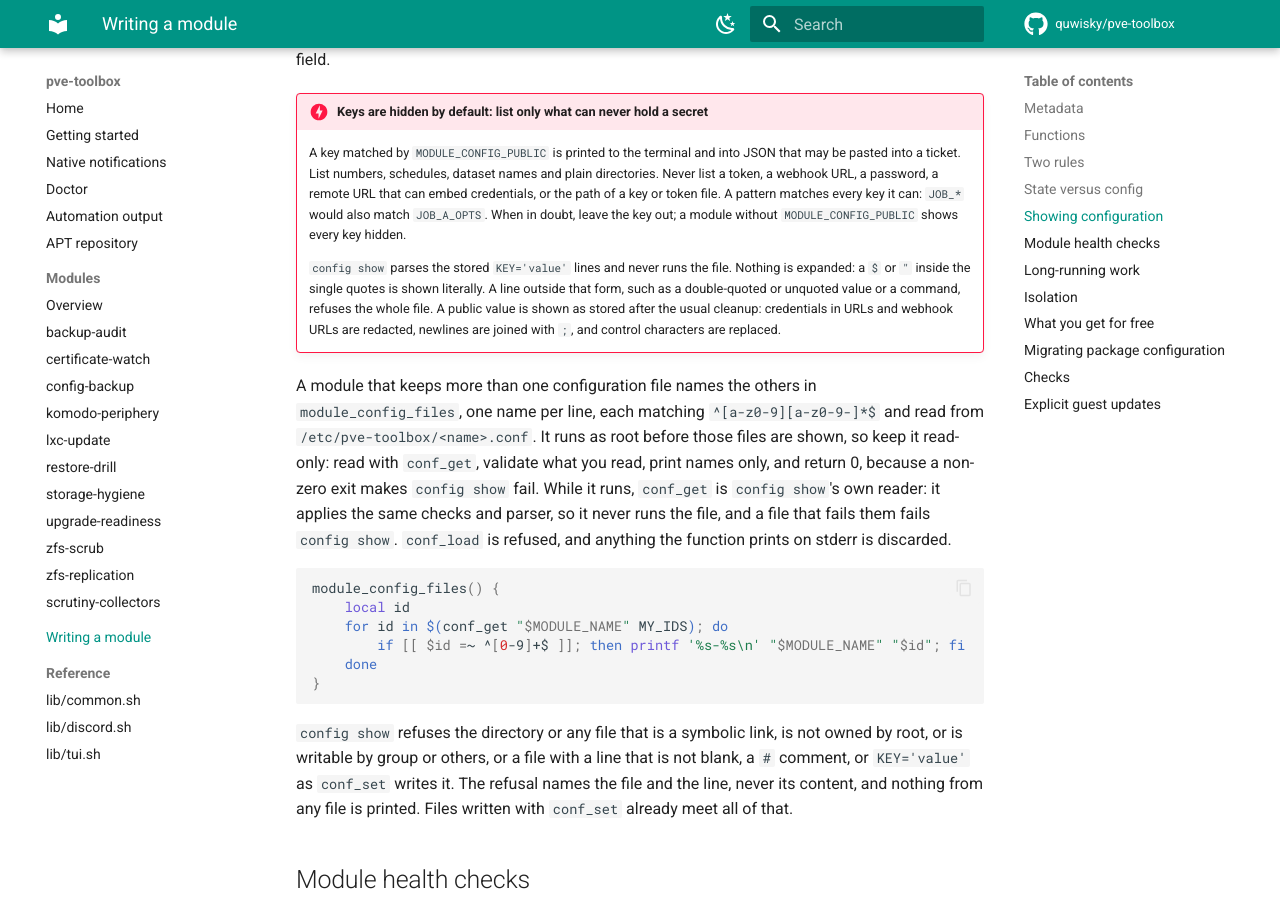
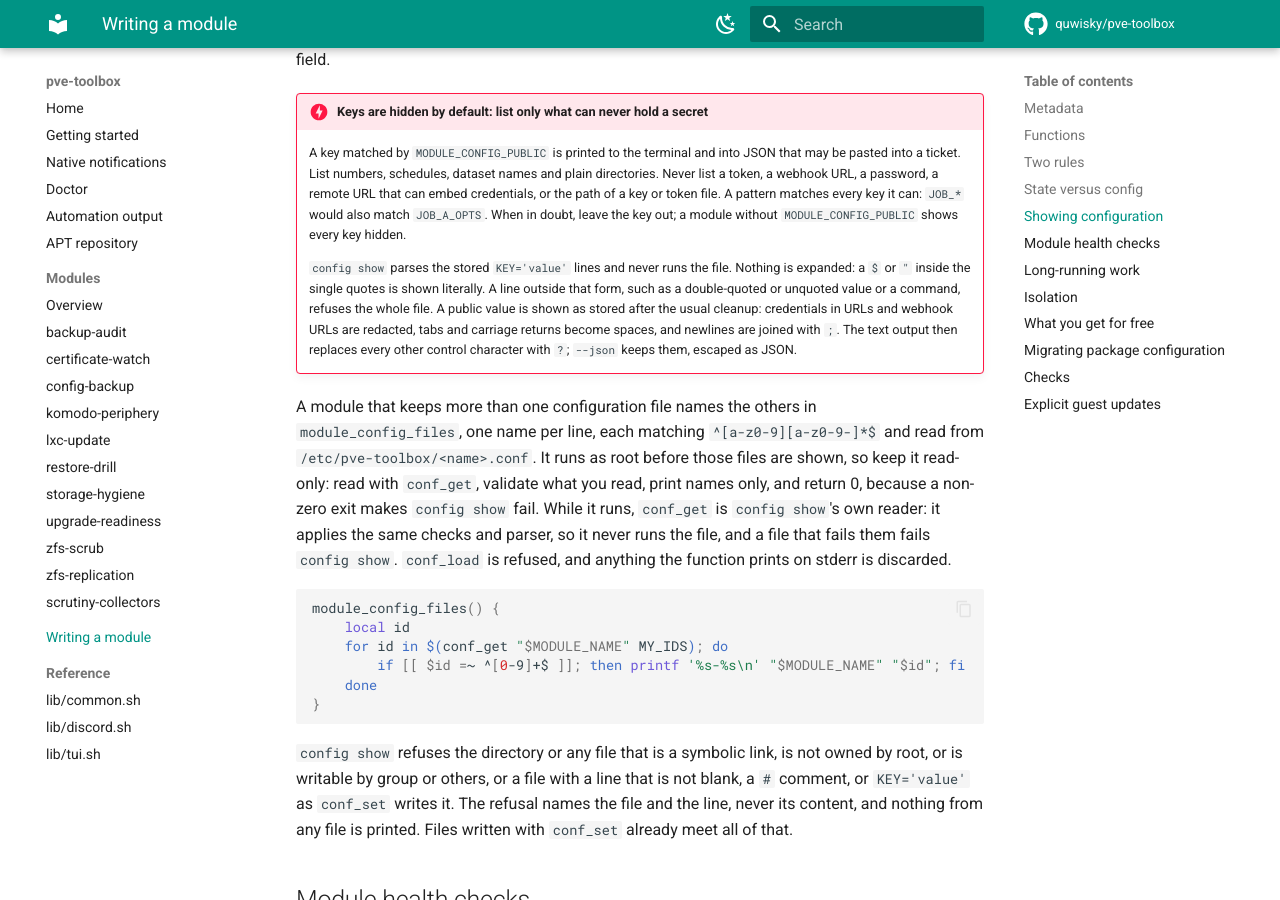
Before and after one commit to quwisky/pve-toolbox, an MkDocs documentation site: the page built from docs/writing-a-module.md, in a window 1280 px wide and 900 px high, scrolled down 2643 px. Built offline with MkDocs 1.6.1 and Material for MkDocs 9.7.7, drawn with Linux system fonts in a browser that asks for light colours; comment, search, counter and statistics services are not loaded.

Commit message:
fix(cli): keep config show refusals off module stdout and split lines once
module_config_files now reports refusals on a private, already-unlinked temporary file instead of its stdout, and only as a code (load, name, or file <name>). config show repeats the failing file's checks itself, so every refusal message is built from the file path, line number and reason, never from text a module printed or a configuration file holds.

The parser splits each line on its quotes once instead of re-matching the rest of the line after every escaped quote, which made a line with many '\'' escapes quadratic. Accept and refuse decisions, reasons, line numbers and values are unchanged.

The help text, template and module guide now say exactly which control characters are replaced: text output shows them as ?, and --json keeps them JSON-escaped.

```diff
--- a/docs/writing-a-module.md
+++ b/docs/writing-a-module.md
@@ -123,8 +123,9 @@ patterns such as `JOB_*_SRC`. Every other key shows only `(set, hidden)` or
     literally. A line outside that form, such as a double-quoted or unquoted
     value or a command, refuses the whole file. A public value is shown as
     stored after the usual cleanup: credentials in URLs and webhook URLs are
-    redacted, newlines are joined with `; `, and control characters are
-    replaced.
+    redacted, tabs and carriage returns become spaces, and newlines are
+    joined with `; `. The text output then replaces every other control
+    character with `?`; `--json` keeps them, escaped as JSON.
 
 A module that keeps more than one configuration file names the others in
 `module_config_files`, one name per line, each matching `^[a-z0-9][a-z0-9-]*$`
```
Also changed, not shown: 3 other files.
